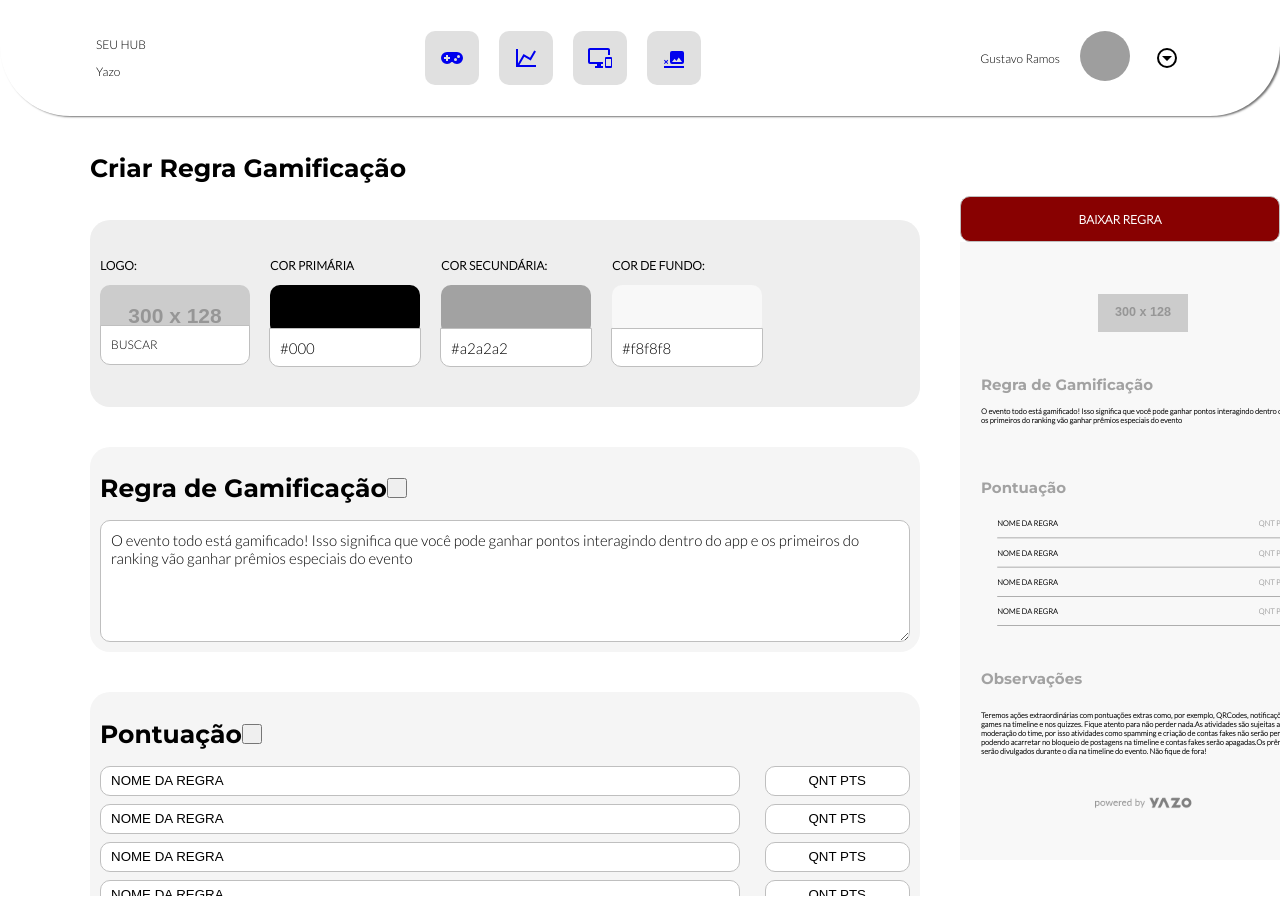
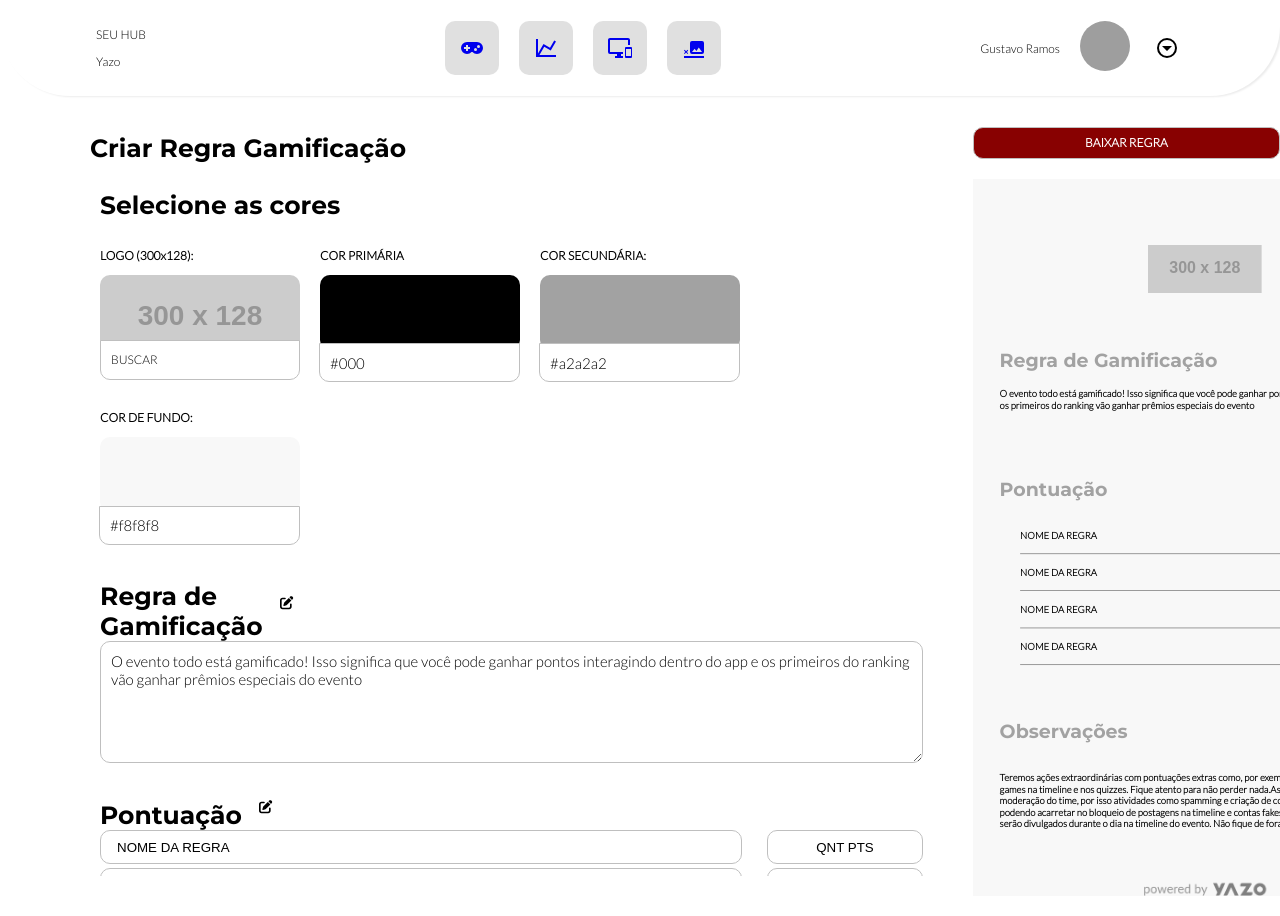
Before and after one commit to gus-s-ramos/NoDesign, a React (Create React App) app: page /gamification in a window 1280 px wide. Built offline with nearby package versions, Linux system fonts and the light colour scheme; grey boxes are pictures that could not be loaded.

Commit message:
atualização

```diff
--- a/package.json
+++ b/package.json
@@ -4,6 +4,7 @@
   "private": true,
   "dependencies": {
     "@fortawesome/free-regular-svg-icons": "^6.4.2",
+    "@fortawesome/free-solid-svg-icons": "^6.5.1",
     "@fortawesome/react-fontawesome": "^0.2.0",
     "@mdi/js": "^7.2.96",
     "@mdi/react": "^1.6.1",
--- a/src/components/navbar.css
+++ b/src/components/navbar.css
@@ -13,14 +13,13 @@ body {
     width: 100%;
     z-index: 1;
     border-radius: 0px 0px 70px 70px;
-    box-shadow: rgb(117, 117, 117) 2px 1px 2px;
+    box-shadow: rgb(236, 236, 236) 2px 1px 2px;
 }
 
 .navButtons ul {
   list-style: none;
   display: flex;
   justify-content: center;
-  padding: 10px;
   border-radius: 10px;
 }
 
--- a/src/pages/gamification.css
+++ b/src/pages/gamification.css
@@ -4,6 +4,8 @@
 h1 {
   font-size: 25px;
   font-family: 'Montserrat', sans-serif;
+  margin-right: 12px;
+  margin-bottom: 0px;
 }
 
 h2 {
@@ -25,6 +27,12 @@ h5 {
   font-size: 15px;
   font-family: 'Montserrat', sans-serif;
 }
+.TitleColor{
+  margin-left: 12px;
+    margin-left: 20px;
+  margin-right: 20px;
+  padding: 10px;
+}
 
 .PointsContainer {
   width: 100%;
@@ -34,8 +42,14 @@ h5 {
 }
 
 .editButton {
-  width: 20px;
-  height: 20px;
+display: flex;
+    width: 100%;
+    padding: 5px;
+    text-align: left;
+    border: none;
+    background: none;
+    cursor: pointer;
+    align-items: center;
 }
 
 .RulePoint {
@@ -44,7 +58,7 @@ h5 {
   background-color: white;
   border: 1px solid #BFBFBF;
   width: 20%;
-  padding: 10px;
+  padding: 16px;
 }
 
 .RuleName {
@@ -54,8 +68,9 @@ h5 {
   background-color: white;
   border: 1px solid #BFBFBF;
   ;
+
   text-align: justify;
-  padding: 10px;
+  padding: 16px;
   margin-right: 25px;
 }
 
@@ -84,8 +99,8 @@ h5 {
 }
 
 .previewImage{
-  width: 150px;
-  height: 57px;
+  width: 200px;
+  height: 78px;
   overflow: hidden;
 }
 
@@ -186,9 +201,9 @@ h5 {
 
   display: flex;
   align-items: center;
-  margin-top: -17px;
+  margin-top: -13px;
   height: 40px;
-  width: 150px;
+  width: 200px;
   background-color: white;
   color: rgb(0, 0, 0);
   border: none;
@@ -231,9 +246,6 @@ h5 {
   align-items: baseline;
   display: flex;
   flex-wrap: wrap;
-  padding: 10px;
-  margin: 20px;
-  background-color: rgb(238, 238, 238);
   justify-content: flex-start;
   border-radius: 20px;
 }
@@ -260,15 +272,15 @@ h5 {
 
 .previewContainer {
   display: flex;
-  width: 25vw;
+  width: 24vw;
   flex-direction: column;
-  margin-top: 25%;
+  margin-top: 10%;
 }
 
 .previews {
   background-color: #ffffff;
   padding: 70px;
-  transform: scale(0.3);
+  transform: scale(0.38);
   width: 1080px;
   height: 1920px;
   display: flex;
@@ -289,8 +301,9 @@ h5 {
   flex-direction: column;
   margin: 20px;
   width: 70vw;
-  overflow-y: scroll;
-
+  overflow-y: auto;
+  scrollbar-color: rgb(196, 196, 196) #f0f0f0;
+  scrollbar-width: thin;
 }
 
 .TituloPagina{
@@ -309,7 +322,6 @@ h5 {
   display: flex;
   flex-direction: column;
   align-items: center;
-  margin-bottom: 16px;
 
 }
 
@@ -317,7 +329,6 @@ h5 {
   display: flex;
   flex-direction: column;
   align-items: flex-start;
-  margin-bottom: 16px;
   margin-right: 20px;
 }
 
@@ -376,7 +387,7 @@ h5 {
 
   border-radius: 0px 0px 10px 10px;
   height: 35px;
-  width: 138px;
+  width: 187px;
   margin-top: -250px;
   margin-left: -1px;
   z-index: 2;
@@ -391,21 +402,23 @@ h5 {
 
 .ContainerPoints {
 
-  background-color: #f5f5f5;
+
   border-radius: 20px;
   display: flex;
   flex-wrap: wrap;
   padding: 10px;
-  margin: 20px;
+  margin-left: 20px;
+  margin-right: 20px;
 }
 
 .containerRules {
-  background-color: #f5f5f5;
+
   border-radius: 20px;
   display: flex;
   flex-wrap: wrap;
   padding: 10px;
-  margin: 20px;
+  margin-left: 20px;
+  margin-right: 20px;
 }
 
 .containerRulesOne {
@@ -423,8 +436,8 @@ h5 {
 .ButtonAddInputs {
   display: flex;
   align-items: center;
-  height: 46px;
-  width: 210px;
+  height: 32px;
+  width: 100%;
   background-color: rgb(136, 1, 1);
   color: rgb(255, 255, 255);
   border: none;
@@ -443,7 +456,7 @@ h5 {
 .PreviewDownload {
   display: flex;
   align-items: center;
-  height: 46px;
+  height: 32px;
   width: 100%;
   background-color: rgb(136, 1, 1);
   color: rgb(255, 255, 255);
@@ -457,14 +470,16 @@ h5 {
   font-size: 12px;
   border: 1px solid #BFBFBF;
   justify-content: space-around;
+  margin-bottom: 20px;
 }
 
 .EditedInput {
-  font-family: 'Lato', sans-serif;
+  font-family: 'Montserrat', sans-serif;
   font-weight: bold;
-  font-size: 12px;
+  font-size: 25px;
   height: 30px;
-  width: 100%;
+
   border-radius: 10px;
   border: 1px solid #BFBFBF;
+  margin-bottom: 10px;
 }
--- a/src/pages/gamification.js
+++ b/src/pages/gamification.js
@@ -4,6 +4,7 @@ import './gamification.css';
 import html2canvas from 'html2canvas';
 import poweredby from "../assets/poweredby.png";
 import { FontAwesomeIcon } from '@fortawesome/react-fontawesome'
+import { faFloppyDisk, faPenToSquare } from '@fortawesome/free-solid-svg-icons';
 
 
 
@@ -67,7 +68,7 @@ function Gamification() {
   const [additionalInputs, setAdditionalInputs] = useState([]);
 
   const addAdditionalInputs = () => {
-    setAdditionalInputs([...additionalInputs, { text01: '', text: '' }]);
+    setAdditionalInputs([...additionalInputs, { text01: 'NOME DA REGRA', text: 'QNT PTS' }]);
   };
 
   const handleDownloadClick = () => {
@@ -136,15 +137,19 @@ function Gamification() {
         <div className='TituloPagina'>
           <h1>Criar Regra Gamificação</h1>
         </div>
+        <div className='TitleColor'>
+          <h1>Selecione as cores</h1>
+
 
           <div className="containerColor">
+
 
             <div className="logoSection">
 
               <div className="logoPreviewContainer">
 
                 <div className="logoTitleContainer">
-                <h3>LOGO:</h3>
+                  <h3>LOGO (300x128):</h3>
 
                 </div>
                 <div className='previewImage'>
@@ -173,8 +178,8 @@ function Gamification() {
               <div>
                 <button
                   style={{
-                  width: "150px",
-                  height: "50px",
+                    width: "200px",
+                    height: "75px",
                     backgroundColor: textColor,
                     border: "none",
                     cursor: "pointer",
@@ -208,8 +213,8 @@ function Gamification() {
               <div>
                 <button
                   style={{
-                  width: "150px",
-                  height: "50px",
+                    width: "200px",
+                    height: "75px",
                     backgroundColor: secundaryTextColor,
                     border: "none",
                     cursor: "pointer",
@@ -242,8 +247,8 @@ function Gamification() {
               <div>
                 <button
                   style={{
-                  width: "150px",
-                  height: "50px",
+                    width: "200px",
+                    height: "75px",
                     backgroundColor: backgroundColor,
                     border: "none",
                     cursor: "pointer",
@@ -269,6 +274,7 @@ function Gamification() {
               )}
             </div>
           </div>
+        </div>
 
         <div className="containerRow">
           <div className="containerRules">
@@ -280,12 +286,12 @@ function Gamification() {
                     value={editedTitle}
                     onChange={(e) => setEditedTitle(e.target.value)}
                   />
-                  <button className='editButton' onClick={saveEditedTitle}  ><FontAwesomeIcon icon="fa-solid fa-floppy-disk" /></button>
+                  <button className='editButton' onClick={saveEditedTitle}  ><FontAwesomeIcon icon={faFloppyDisk} /></button>
                 </>
               ) : (
                 <>
                   <h1>{text11}</h1>
-                  <button className='editButton' onClick={startEditingTitle}><FontAwesomeIcon icon="fa-solid fa-pen-to-square" /></button>
+                  <button className='editButton' onClick={startEditingTitle}><FontAwesomeIcon icon={faPenToSquare} /></button>
                 </>
               )}
             </div>
@@ -307,12 +313,12 @@ function Gamification() {
                     value={editedScoreTitle}
                     onChange={(e) => setEditedScoreTitle(e.target.value)}
                   />
-                  <button className='editButton' onClick={saveEditedScoreTitle}><FontAwesomeIcon icon="fa-solid fa-floppy-disk" /></button>
+                  <button className='editButton' onClick={saveEditedScoreTitle}><FontAwesomeIcon icon={faFloppyDisk} /></button>
                 </>
               ) : (
                 <>
                   <h1>{editedScoreTitle}</h1>
-                  <button className='editButton' onClick={startEditingScoreTitle}><FontAwesomeIcon icon="fa-solid fa-floppy-disk" /></button>
+                  <button className='editButton' onClick={startEditingScoreTitle}><FontAwesomeIcon icon={faPenToSquare} /></button>
                 </>
               )}
             </div>
@@ -389,7 +395,7 @@ function Gamification() {
                 />
               </div>
             ))}
-            <button className='ButtonAddInputs' onClick={addAdditionalInputs}>ADICONAR NOVA REGRA</button>
+            <button className='ButtonAddInputs' onClick={addAdditionalInputs}>ADICIONAR NOVA REGRA</button>
           </div>
           <div className="containerRules">
             <div style={{ display: "flex", alignItems: "center" }} >
@@ -401,12 +407,12 @@ function Gamification() {
                     onChange={(e) => setEditedObservationTitle(e.target.value)}
                   />
 
-                  <button className='editButton' onClick={saveEditedObservationTitle}><FontAwesomeIcon icon="fa-solid fa-floppy-disk" /></button>
+                  <button className='editButton' onClick={saveEditedObservationTitle}><FontAwesomeIcon icon={faFloppyDisk} /></button>
                 </>
               ) : (
                 <>
                   <h1>{editedObservationTitle}</h1>
-                  <button className='editButton' onClick={startEditingObservationTitle}><FontAwesomeIcon icon="fa-solid fa-floppy-disk" /></button>
+                  <button className='editButton' onClick={startEditingObservationTitle}><FontAwesomeIcon icon={faPenToSquare} /></button>
                 </>
               )}</div>
             <textarea className='largerInput'
```
Also changed, not shown: 1 other file (tests, documents, lock files or other folders). Lines whose indentation alone changed are shown as unchanged.
